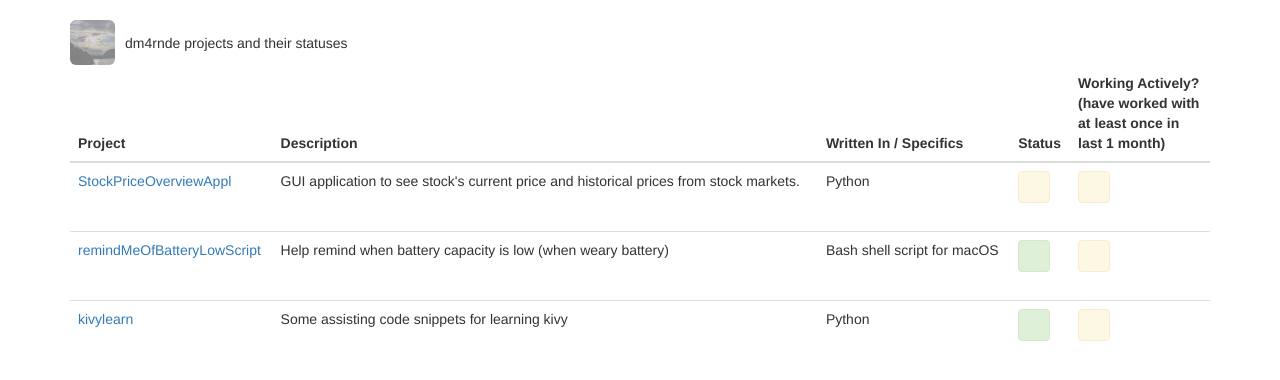
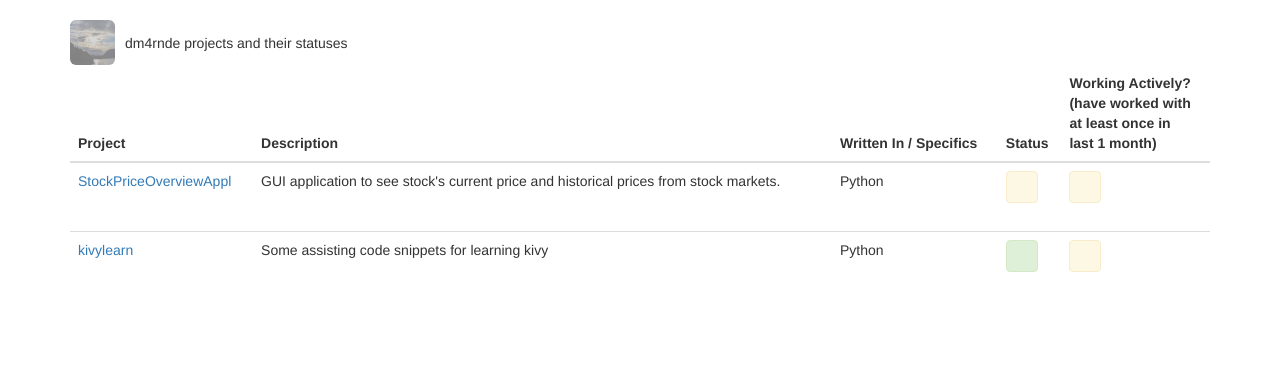
Before and after one commit to dm4rnde/dm4rnde.github.io, a plain HTML site: page index.html in a window 1280 px wide. Drawn offline with Linux system fonts and the light colour scheme.

Commit message:
remove proj, after proj move to gist

```diff
--- a/index.html
+++ b/index.html
@@ -59,17 +59,6 @@
           </td>
         </tr>
         <tr>
-          <td><a href="https://github.com/dm4rnde/remindMeOfBatteryLowScript">remindMeOfBatteryLowScript</a></td>
-          <td>Help remind when battery capacity is low (when weary battery)</td>
-          <td>Bash shell script for macOS</td>
-          <td>
-            <div class="alert alert-success box" title="works"> &nbsp; </div>
-          </td>
-          <td>
-            <div class="alert alert-warning box" title="not working actively"> &nbsp; </div>
-          </td>
-        </tr>
-        <tr>
           <td><a href="https://github.com/dm4rnde/kivylearn">kivylearn</a></td>
           <td>Some assisting code snippets for learning kivy</td>
           <td>Python</td>
```
